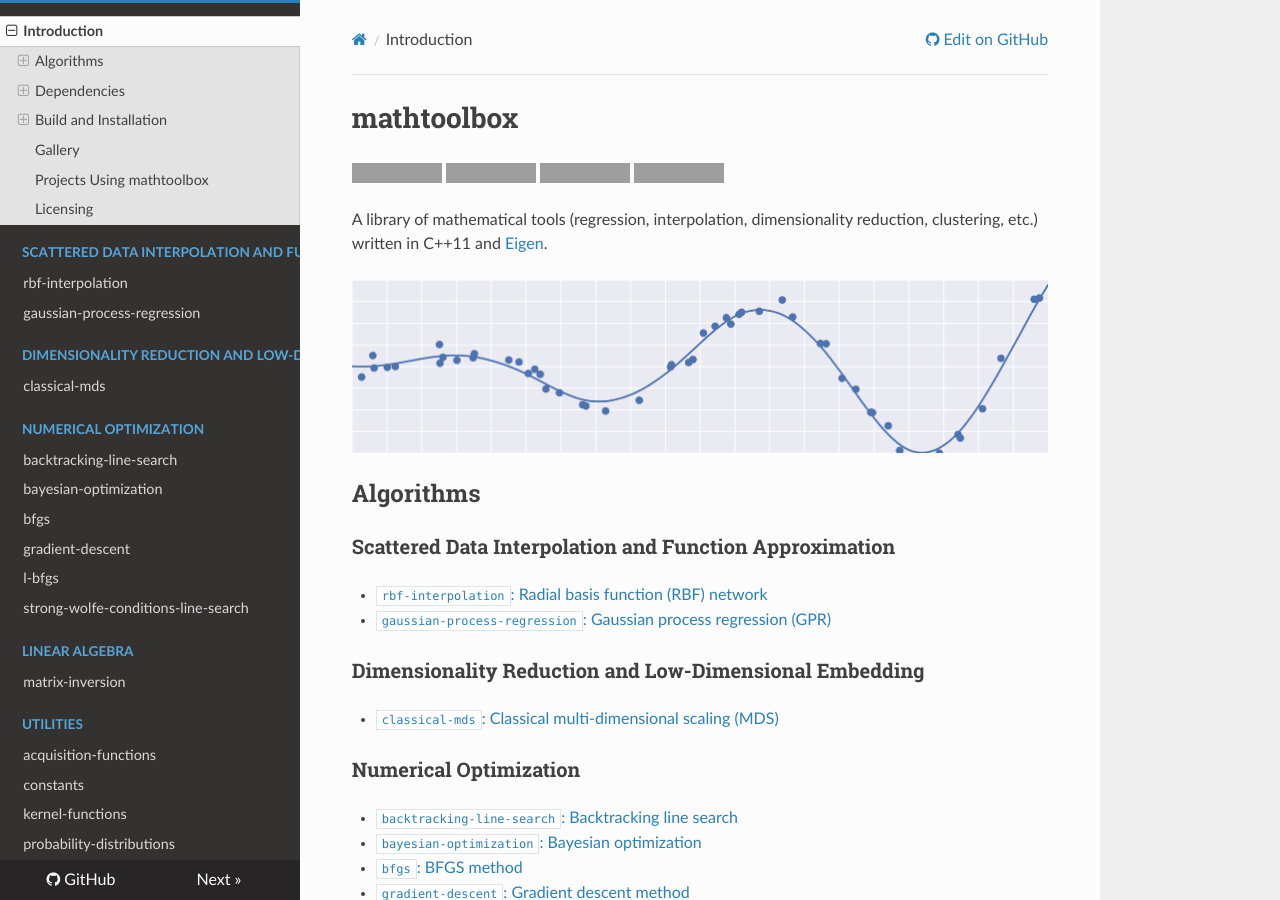
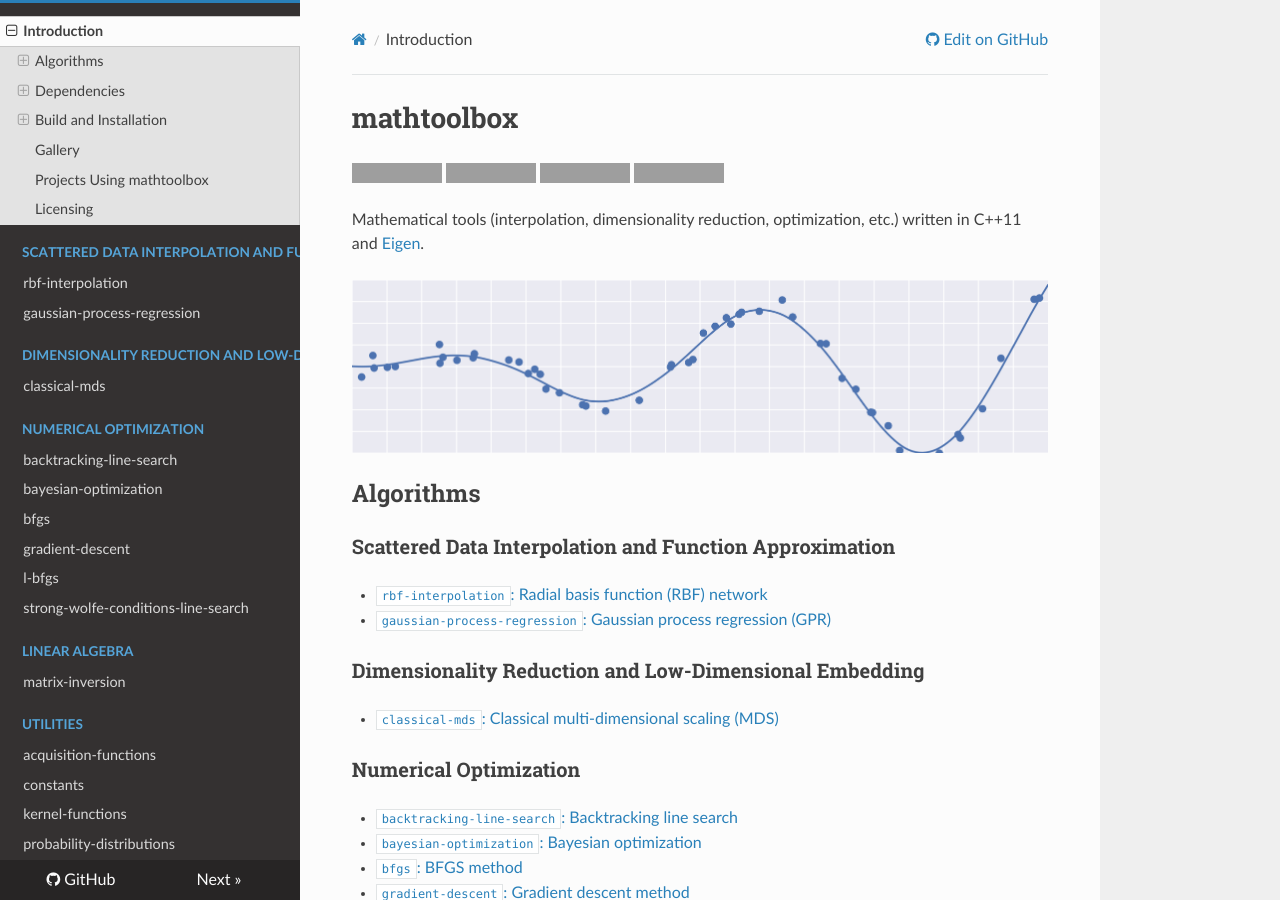
Before and after one commit to yuki-koyama/mathtoolbox, an MkDocs documentation site: the page built from docs/index.md, in a window 1280 px wide and 900 px high. Built offline with MkDocs 1.6.1, drawn with Linux system fonts in a browser that asks for light colours; nearby versions of some CDN libraries; grey boxes are pictures that could not be loaded.

```diff
--- a/docs/index.md
+++ b/docs/index.md
@@ -5,7 +5,7 @@
 [![Build Status](https://travis-ci.com/yuki-koyama/mathtoolbox.svg?branch=master)](https://travis-ci.com/yuki-koyama/mathtoolbox)
 ![GitHub](https://img.shields.io/github/license/yuki-koyama/mathtoolbox)
 
-A library of mathematical tools (regression, interpolation, dimensionality reduction, clustering, etc.) written in C++11 and [Eigen](http://eigen.tuxfamily.org/).
+Mathematical tools (interpolation, dimensionality reduction, optimization, etc.) written in C++11 and [Eigen](http://eigen.tuxfamily.org/).
 
 ![](./header.png)
 
```
Also changed, not shown: README.md (+1 -1 lines).
